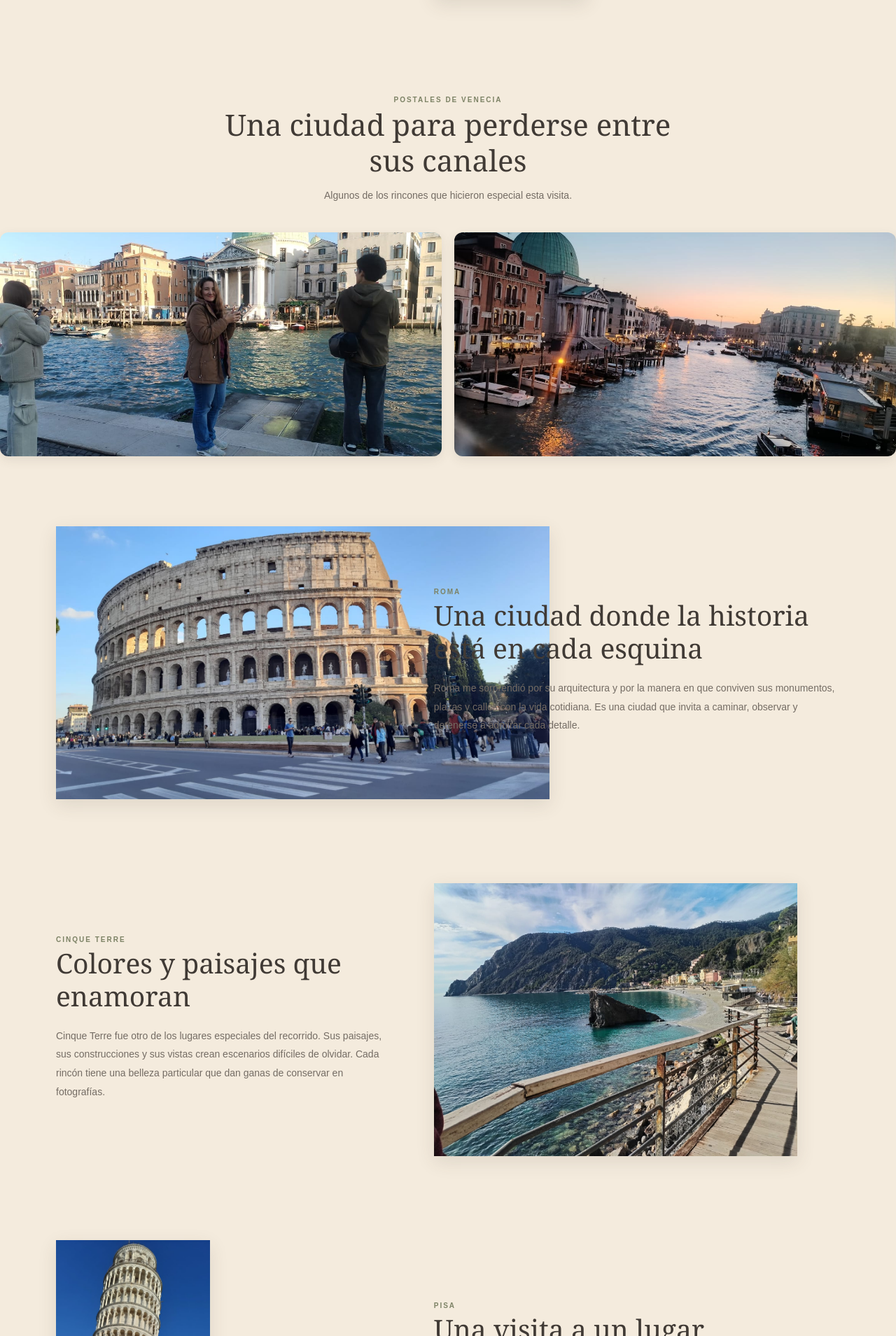
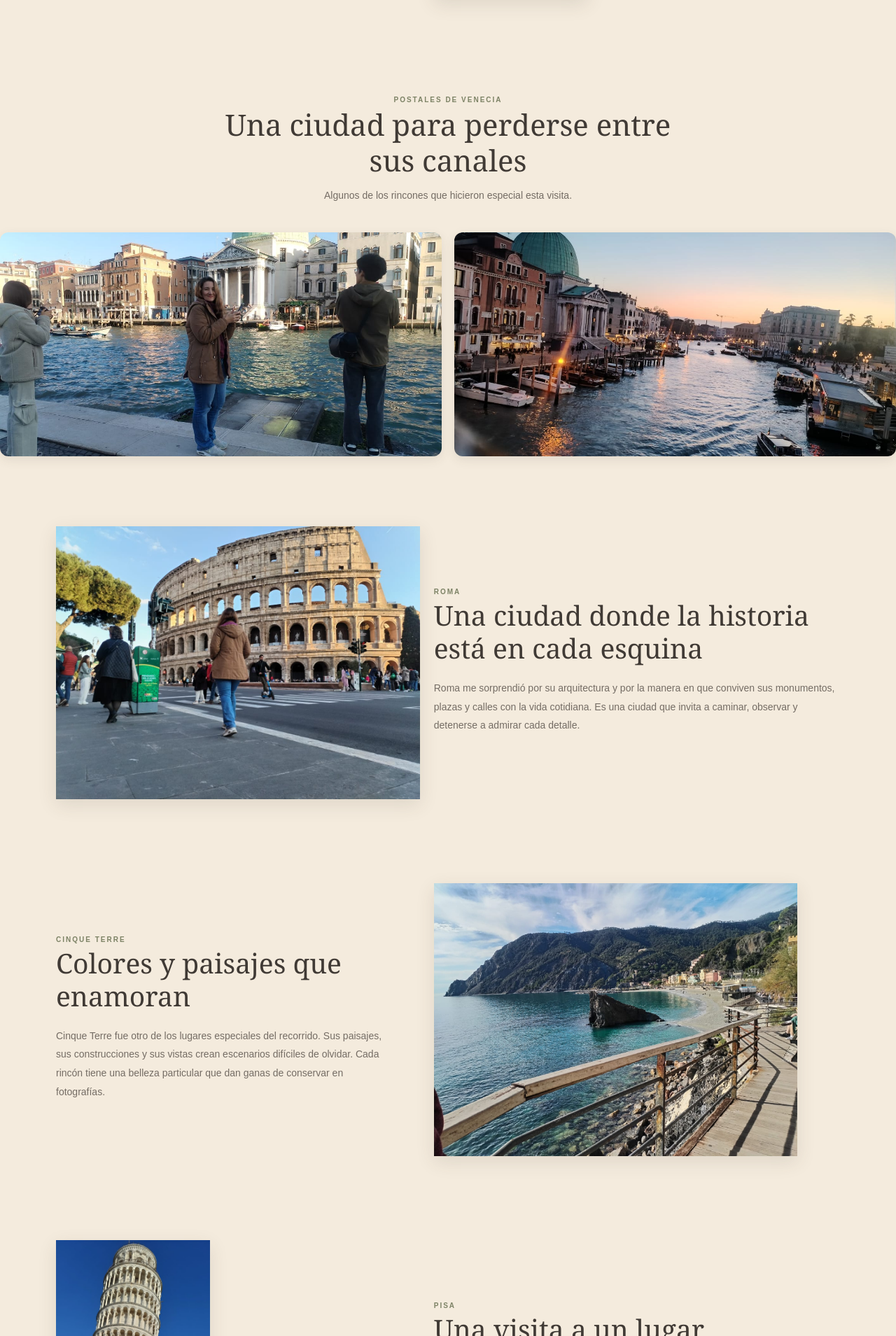
Before and after one commit to jszuluaga/mi-mundo-en-fotografias, a Jekyll site: the page built from italia.html, in a window 1280 px wide. Shown: the part 1815-3724 px from the top of the page at 70% size. Built offline with Jekyll 4.4.1, drawn with Linux system fonts in a browser that asks for light colours.

Commit message:
Update italia.html

```diff
--- a/italia.html
+++ b/italia.html
@@ -56,7 +56,7 @@ title: Venecia, Roma, Cinque Terre y Pisa
         admirar cada detalle.
       </p>
     </div>
-    <img class="foto-experiencia" src="{{ '/assets/images/image9_Roma.jpeg' | relative_url }}" alt="Roma">
+    <img class="foto-experiencia" src="{{ '/assets/images/image8_Roma.jpeg' | relative_url }}" alt="Roma">
   </section>
 
   <!-- CINQUE TERRE -->
@@ -86,7 +86,7 @@ title: Venecia, Roma, Cinque Terre y Pisa
         un recuerdo diferente.
       </p>
     </div>
-    <img class="foto-experiencia" src="{{ '/assets/images/image10_Pisa.jpeg' | relative_url }}" alt="Torre de Pisa">
+    <img class="foto-experiencia foto-vertical" src="{{ '/assets/images/image10_Pisa.jpeg' | relative_url }}" alt="Torre de Pisa">
   </section>
 
   <!-- SABORES DE ITALIA -->
@@ -131,7 +131,7 @@ title: Venecia, Roma, Cinque Terre y Pisa
         ¡Italia también se conoce caminando!
       </p>
     </div>
-    <img class="foto-experiencia" src="{{ '/assets/images/image14_Italia.jpeg' | relative_url }}" alt="Un momento cotidiano en Italia">
+    <img class="foto-experiencia foto-vertical" src="{{ '/assets/images/image14_Italia.jpeg' | relative_url }}" alt="Un momento cotidiano en Italia">
   </section>
 
   <!-- CIERRE -->
```
